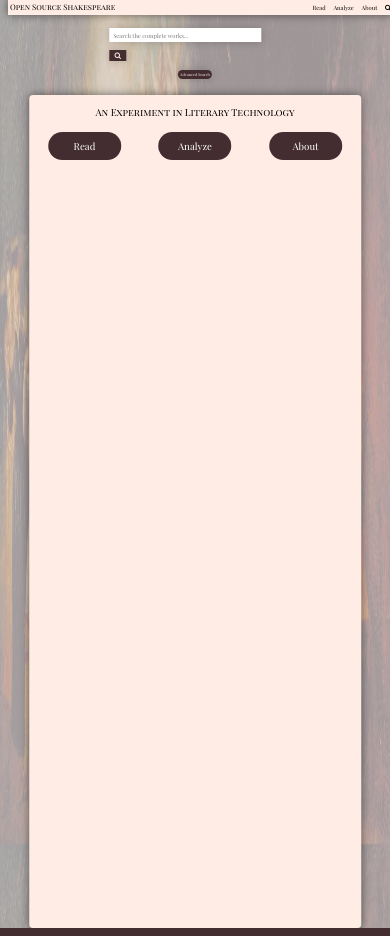
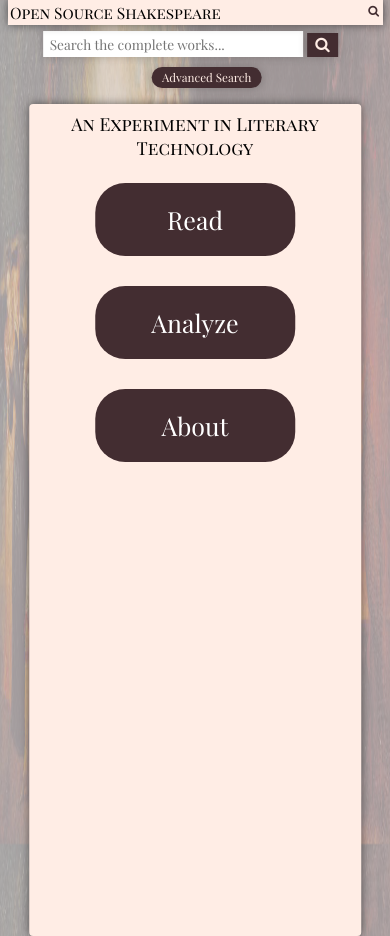
Before and after one commit to sitapawar/responsive_redesign, a plain HTML site: page index.html in a window 390 px wide. Drawn offline with nearby package versions, Linux system fonts and the light colour scheme.

Commit message:
i hate responsive design

```diff
--- a/index.html
+++ b/index.html
@@ -9,21 +9,28 @@
 <body>
 
 <!-- Nav Bar -->
+<nav>
     <ul class = "topnav">
-    <button type="submit"><i class="fa fa-search"></i></button>
+        <button id="MenuSearch"type="submit" aria-label="Search"><i class="fa fa-search"></i></button>
         <!-- <input type="text" placeholder="Search.."> -->
         <li><a href="#about">About</a></li>
         <li><a href="#analyze">Analyze</a></li>
         <li><a href="#read">Read</a></li>
         <li class="titleText"><a class="titleText"href="#oss">Open Source Shakespeare</a></li>
     </ul>
+</nav>
+<div id="menu_icon">
+    <div class = "bar1"></div>
+    <div class = "bar2"></div>
+    <div class = "bar3"></div>
+</div>
 <!-- Search Bar -->
 <div class = "searchArea">
     <form>
-        <input type="text"  class="input-text" placeholder="Search the complete works..." name="search">
-        <button type="submit"><i class="fa fa-search"></i></button>
+        <input type="text"  class="input-text" placeholder="Search the complete works..." name="search" aria-label="Search the complete works">
+        <button type="submit" aria-label="Search"><i class="fa fa-search"></i></button>
       </form>
-      <button id = "advancedSearch"type="button">Advanced Search</button>
+      <button id="advancedSearch" type="button" aria-label="Advanced Search">Advanced Search</button>
 
 </div>
 <!-- Main Text -->
@@ -31,9 +38,9 @@
 <p class = "headingText">An Experiment in Literary Technology</p>
 <!-- <p class = "body">other text about the site?</p> -->
 <div class = "buttons">
-    <button class = "functionButton"type="button">Read</button>
-    <button class = "functionButton"type="button">Analyze</button>
-    <button class = "functionButton"type="button">About</button>
+    <button class = "functionButton" type="button" aria-label="Read">Read</button>
+    <button class = "functionButton" type="button" aria-label="Analyze">Analyze</button>
+    <button class = "functionButton" type="button" aria-label="About">About</button>
 </div>
 </div>
 
--- a/styles.css
+++ b/styles.css
@@ -18,9 +18,10 @@
 /* Read Analyze About Buttons */
 .buttons{
   display: flex;
-  flex-direction: row; /* or column, etc. */
+  flex-direction:row; /* or column, etc. */
   justify-content: space-around;
   align-items: center;
+    flex-wrap: wrap;
 }
 
 .functionButton{
@@ -62,7 +63,6 @@
   font-size: 1vw;
   font-family: 'Playfair Display', serif;
   border-radius: 3vw;
-
 }
 
 button:hover{
@@ -99,13 +99,15 @@
 }
 
 /* Navigation Bar  */
+nav{
+  margin:0;
+}
 ul.topnav {
   box-shadow: 0px 0px 10px rgba(0, 0, 0, 0.5);
   z-index: 10;
   position: fixed;
   top: 0;
-  margin-right:1%;
-  width: 99.25%;
+  width: calc(100% - 15px);;
   list-style-type: none;
     margin: 0;
     padding: 0;
@@ -164,3 +166,189 @@
     float:left;
 
   }
+
+  #menu_icon{
+    margin:auto 0;
+    display:none;
+    cursor:pointer;
+  }
+
+
+
+
+
+
+
+
+  @media screen and (max-width: 820px) {
+    /* nav bar */
+    li:not(.titleText) {
+      display: none;
+    }
+    .topnav button {
+      float: right;
+      font-size:1.7vw;
+      text-align: center;
+      text-decoration: none;
+      padding: 1vw 1vw;
+      background:  #FFEDE5;
+      color:  #432D31;
+      border: none;
+    }
+    form{
+      margin-left: 57%;
+      transform: translate(-57%, 0);
+    }
+    input{
+      box-shadow: 0px 0px 10px rgba(0, 0, 0, 0.2);
+      width:65%;
+      font-size: 3.8vw;
+      border:none;
+      padding-left:1vw;
+      font-family: 'Playfair Display', serif;
+      height:3vw;
+    }
+    #menu_icon div {
+      width: 35px;
+      height: 3px;
+      background-color: white;
+      margin: 6px 0;
+      transition: 0.4s;
+    }
+    li a {
+      display: block;
+      color: black;
+      font-size:2.5vw;
+      text-align: center;
+      text-decoration: none;
+      padding: 1vw 1vw;
+      font-family: 'Playfair Display', serif;
+  }
+    .topnav button {
+      float: right;
+      font-size:3vw;
+      text-align: center;
+      text-decoration: none;
+      padding: 1vw 1vw;
+      background:  #FFEDE5;
+      border: none;
+    }
+    li a.titleText{
+      font-size:4vw;
+      padding: .5vw .5vw;
+      font-family: 'Playfair Display SC', serif;
+    }
+    /* Search Area */
+    form{
+      width:80%;
+    }
+    #advancedSearch{
+      margin-left: 55%;
+      transform: translate(-55%, 0);
+      box-shadow: 0px 0px 10px rgba(0, 0, 0, 0.2);
+      font-size: 1.8vw;
+      font-family: 'Playfair Display', serif;
+      border-radius: 3vw;
+      width:30%;
+    }
+    input{
+      box-shadow: 0px 0px 10px rgba(0, 0, 0, 0.2);
+      width:80%;
+      font-size: 2.7vw;
+      border:none;
+      padding-left:1vw;
+      font-family: 'Playfair Display', serif;
+      height:3.2vw;
+    }
+    .searchArea button{
+      box-shadow: 0px 0px 10px rgba(0, 0, 0, 0.2);
+      background: #432D31;
+      color:#FFEDE5;
+      padding:.5vw;
+      font-size: 2.8vw;
+      cursor: pointer;
+      margin-top: 2.5vw;
+      border:none;
+      width:10%;
+    }
+    .functionButton{
+      background: #432D31;
+      color:#FFFF;
+      padding:20px;
+      font-size: 30px;
+      text-align: center;
+      cursor: pointer;
+      margin: 20px;
+      border:none;
+      width:250px;
+      font-family: 'Playfair Display', serif;
+      border-radius: 30px;
+    }
+    .headingText{
+      font-family: 'Playfair Display SC', serif;
+      font-size: 25px;
+      margin:10px;
+      text-align:center;
+    }
+
+  }
+
+
+
+
+  @media screen and (max-width: 400px) {
+    .functionButton{
+      background: #432D31;
+      color:#FFFF;
+      padding:20px;
+      font-size: 25px;
+      text-align: center;
+      cursor: pointer;
+      margin: 15px;
+      border:none;
+      width:200px;
+      font-family: 'Playfair Display', serif;
+      border-radius: 30px;
+    }
+    form{
+      width:90%;
+    }
+    #advancedSearch{
+      box-shadow: 0px 0px 10px rgba(0, 0, 0, 0.2);
+      font-size: 3vw;
+      font-family: 'Playfair Display', serif;
+      border-radius: 3vw;
+      width:32%;
+    }
+    input{
+      box-shadow: 0px 0px 10px rgba(0, 0, 0, 0.2);
+      width:80%;
+      font-size: 3.5vw;
+      border:none;
+      padding:1.7vw;
+      font-family: 'Playfair Display', serif;
+      height:3.2vw;
+    }
+    .searchArea button{
+      box-shadow: 0px 0px 10px rgba(0, 0, 0, 0.2);
+      background: #432D31;
+      color:#FFEDE5;
+      padding:.7vw;
+      font-size: 4vw;
+      cursor: pointer;
+      margin-top: 2.5vw;
+      border:none;
+      width:10%;
+    }
+    .headingText{
+      font-family: 'Playfair Display SC', serif;
+      font-size: 18px;
+      margin:8px;
+      text-align:center;
+    }
+    li a.titleText{
+      font-size:4vw;
+      padding: .5vw .5vw;
+      font-family: 'Playfair Display SC', serif;
+    }
+  }
```
Lines whose indentation alone changed are shown as unchanged.
